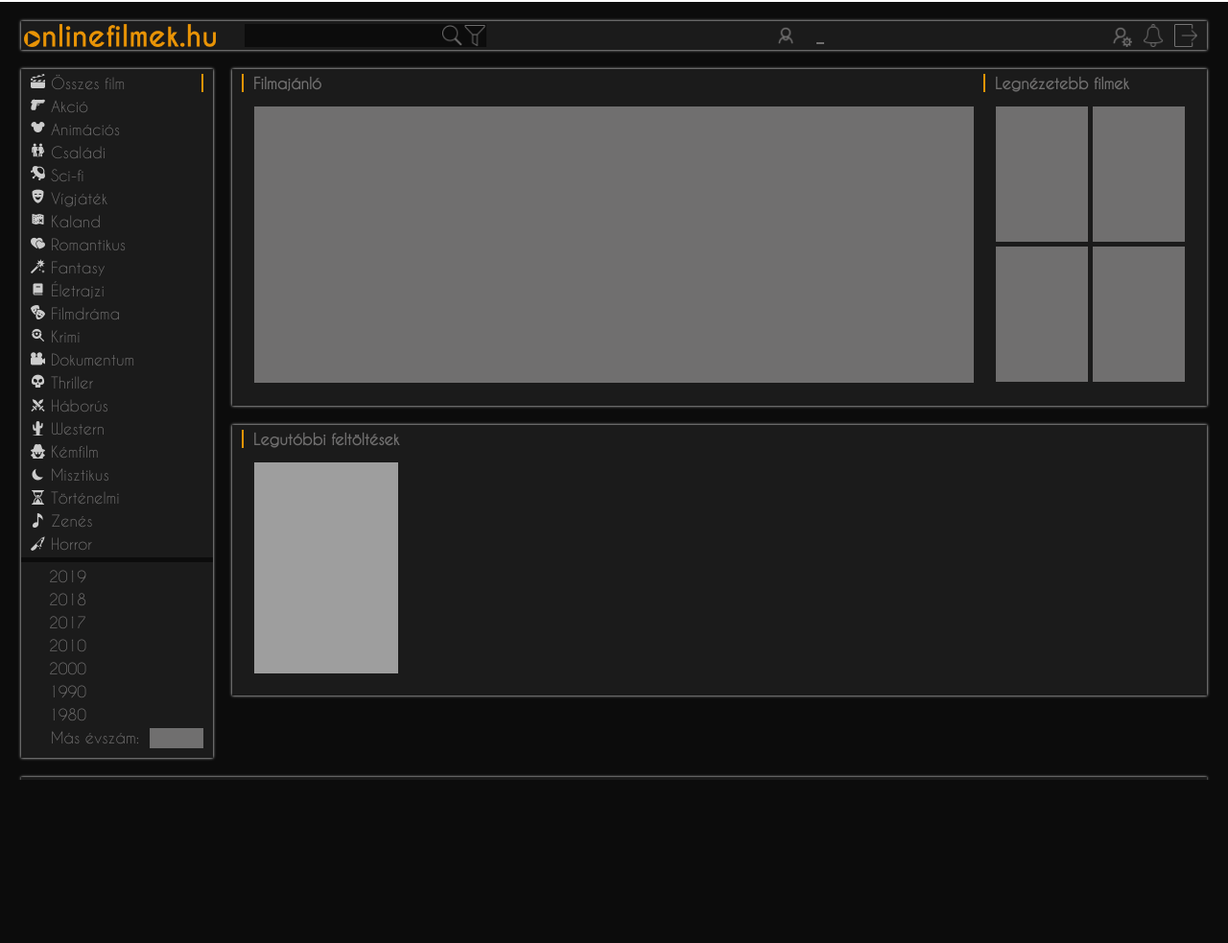
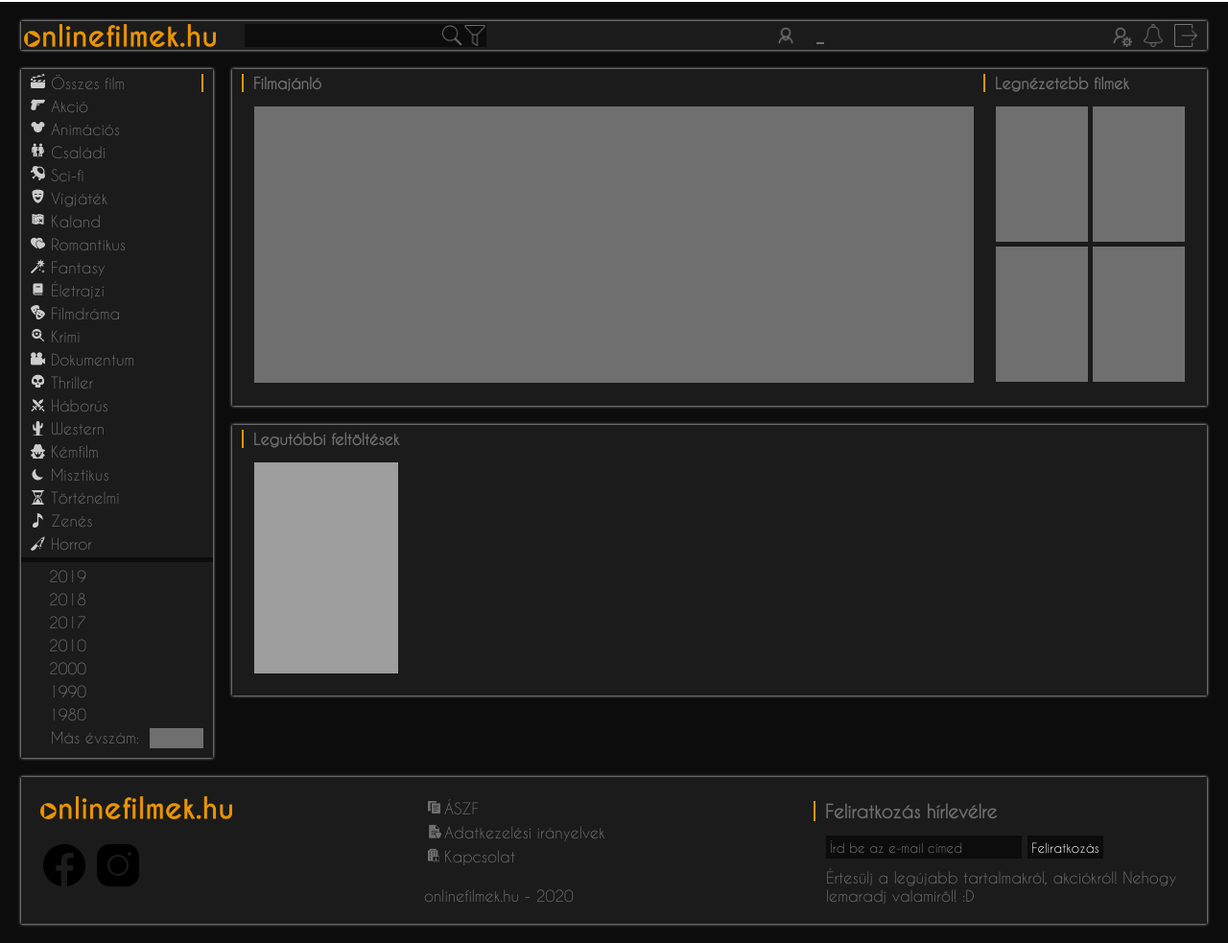
Before and after one commit to L-D-Inc/onlinefilmek.hu, a plain HTML site: page index.html in a window 1280 px wide. Shown: the whole page at 96% size. Before the commit the page ends 813 px from the top, so only its background shows below. Drawn offline with nearby package versions, Linux system fonts and the light colour scheme; grey boxes are pictures that could not be loaded.

Commit message:
Created footer box by static content and other wrong function fixed.

```diff
--- a/css/dark.sass
+++ b/css/dark.sass
@@ -175,3 +175,45 @@ body
 //#main-bottom
 
 //#footer-box
+
+//#footer-left
+
+//#footer-logo
+
+//.footer-social-dark
+
+//.footer-social
+
+//#footer-center
+
+//#footer-center
+
+//.footer-icon
+
+//#footer-center ul
+
+//#footer-center li
+
+.footer-link
+  color: $text
+
+#copyright
+  color: $text
+
+//#footer-right
+
+//#subscribe-box
+
+#subscribe-i
+  color: #fff
+  background-color: $bg
+
+#subscribe-btn
+  color: #fff
+  background-color: $bg
+
+#subscribe-btn:hover
+  background-color: $text
+
+#subscribe-info
+  color: $text
--- a/css/structure.sass
+++ b/css/structure.sass
@@ -152,7 +152,6 @@ body
 
 #categories-icons img
   display: block
-
   padding: 4.65px 6px 4.5px 10px
 
 //#categories
@@ -202,6 +201,7 @@ body
   margin-left: 20px
 
 #recommendation-box
+  margin-bottom: 20px
   padding-bottom: 20px
 
 #recommendation
@@ -240,7 +240,6 @@ body
   float: left
 
 #content-box
-  margin-top: 20px
   padding-bottom: 23px
 
 #movie-thumbnails
@@ -325,7 +324,73 @@ body
 
 #main-bottom
   width: 1236px
-  margin-top: 20px
+  margin: 20px 0px
 
 #footer-box
-  height: 3px
+  padding: 20px
+
+#footer-left
+  float: left
+  width: 200px
+
+#footer-logo
+  width: 200px
+
+.footer-social-dark
+  padding-top: 20px
+  cursor: pointer
+
+.footer-social
+  display: none
+  padding-top: 20px
+  cursor: pointer
+
+#footer-center
+  float: left
+  width: 396px
+  padding-left: 200px
+
+.footer-icon
+  width: 15px
+
+#footer-center ul
+  display: block
+
+#footer-center li
+  list-style: none
+  padding: 3px
+
+.footer-link
+  text-decoration: none
+  padding-left: 3px
+
+.footer-link:hover
+  text-decoration: underline
+
+#copyright
+  display: block
+
+#footer-right
+  float: left
+  width: 400px
+
+#subscribe-box
+  padding: 20px 0px 0px 23px
+
+#subscribe-i
+  width: 200px
+  height: 24px
+  padding-left: 4px
+  border: none
+  outline: none
+  font-family: caviar
+
+#subscribe-btn
+  padding: 4.5px
+  border: none
+  font-family: caviar
+  cursor: pointer
+
+#subscribe-info
+  display: block
+  margin-top: 10px
--- a/index.html
+++ b/index.html
@@ -183,7 +183,32 @@
         <div class="float-fix"></div>
       </div>
       <div id="main-bottom">
-        <div class="parent-box" id="footer-box"></div>
+        <div class="parent-box" id="footer-box">
+          <div id="footer-left">
+            <img src="images/logo.png" alt="" id="footer-logo"/>
+            <img src="images/dark/facebook_black.png" alt="" class="footer-social-dark"/>
+            <img src="images/dark/facebook.png" alt="" class="footer-social"/>
+            <img src="images/dark/instagram_black.png" alt="" class="footer-social-dark"/>
+            <img src="images/dark/instagram.png" alt="" class="footer-social"/>
+          </div>
+          <div id="footer-center">
+            <ul>
+              <li><img src="images/dark/terms.png" alt="" class="footer-icon"/><a href="" class="footer-link">ÁSZF</a></li>
+              <li><img src="images/dark/privacy.png" alt="" class="footer-icon"/><a href="" class="footer-link">Adatkezelési irányelvek</a></li>
+              <li><img src="images/dark/contact.png" alt="" class="footer-icon"/><a href="" class="footer-link">Kapcsolat</a></li>
+            </ul><br/>
+            <span id="copyright">onlinefilmek.hu - 2020</span>
+          </div>
+          <div id="footer-right">
+            <h3 class="title">Feliratkozás hírlevélre</h3>
+            <div id="subscribe-box">
+              <input type="text" id="subscribe-i" placeholder="Írd be az e-mail címed" autocomplete="off"/>
+              <button type="button" id="subscribe-btn">Feliratkozás</button>
+              <span id="subscribe-info">Értesülj a legújabb tartalmakról, akciókról! Nehogy lemaradj valamiről! :D</span>
+            </div>
+          </div>
+          <div class="float-fix"></div>
+        </div>
       </div>
     </div>
   </body>
```
Also changed, not shown: css/dark.min.css, css/structure.min.css, images/dark/contact.png (added), images/dark/copyright.png (added), images/dark/facebook.png (added), images/dark/facebook_black.png (added), images/dark/instagram.png (added), images/dark/instagram_black.png (added), images/dark/privacy.png (added), images/dark/terms.png (added).
